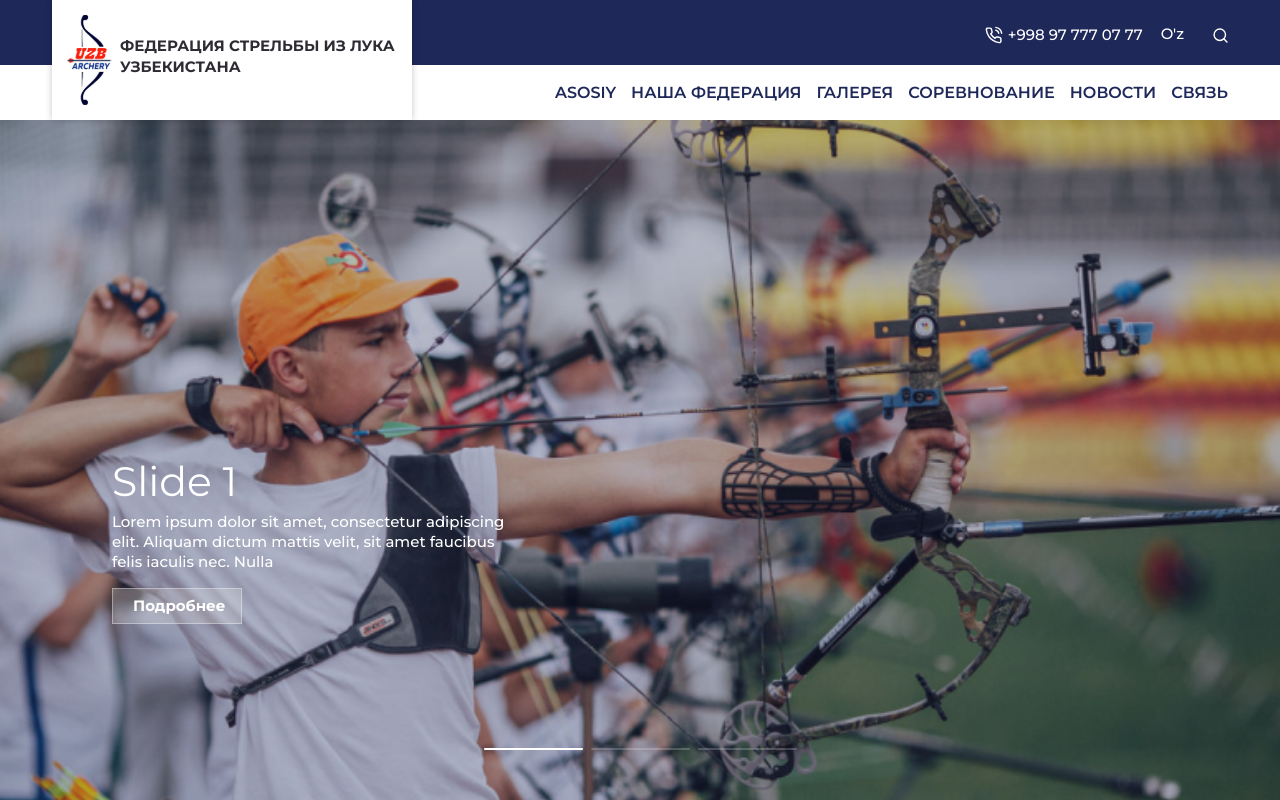
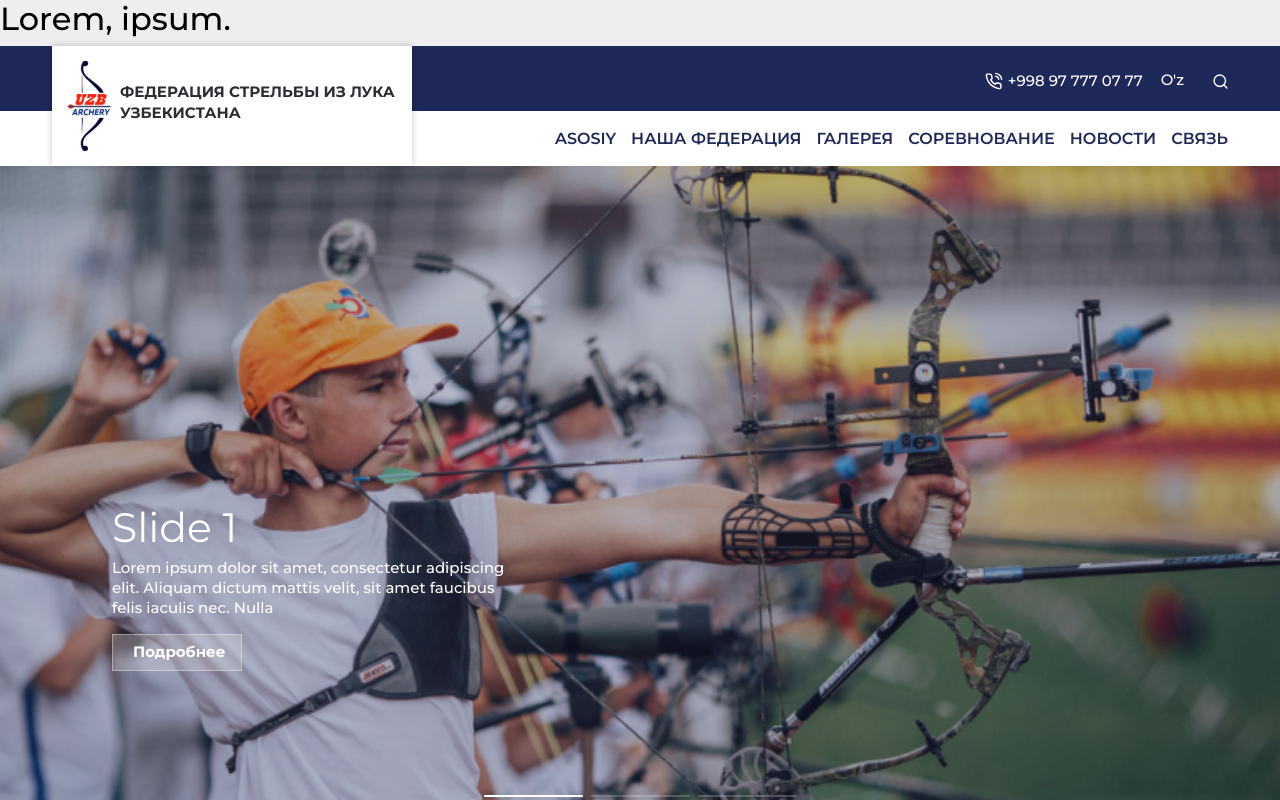
Before and after one commit to coderbekhub/Archery.org, a React (Create React App) app: page / in a window 1280 px wide. Shown: the top 800 px of the page. Built offline with nearby package versions, Linux system fonts and the light colour scheme.

Commit message:
test koramz

```diff
--- a/src/Components/Home.js
+++ b/src/Components/Home.js
@@ -13,6 +13,7 @@ import FooterNav from './Home/FooterNav'
 export default function Home() {
   return (
     <>
+    <h2>Lorem, ipsum.</h2>
       <Header />
       <Nav />
       <Hero />
```
